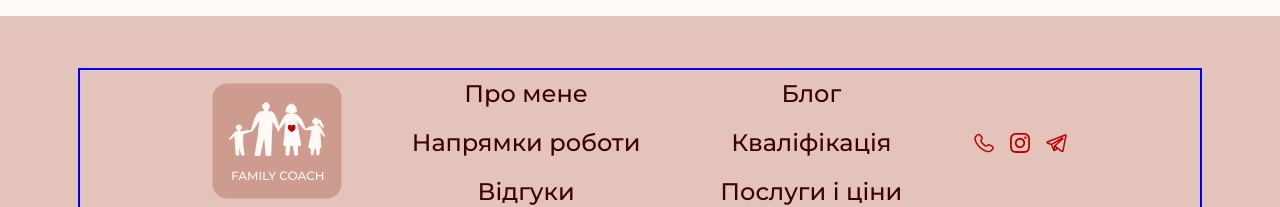
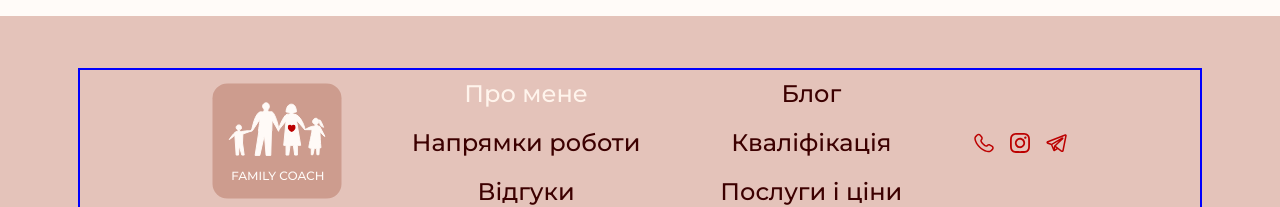
Before and after one commit to Iryna-Artymuk/family_coach_frontEnd, a React (Vite) app: page / in a window 1280 px wide. In both pictures the pointer is over the item "Про мене". Shown: the part 918-1125 px from the top of the page. Built offline with nearby package versions, Linux system fonts and the light colour scheme.

Commit message:
style(footer): add hover to footer nav link

```diff
--- a/src/assets/scss/_variables.scss
+++ b/src/assets/scss/_variables.scss
@@ -1,5 +1,6 @@
 $textColor: #101010;
 $navLinkColor: #3c0000;
+$navLinkHover: #fff4ec;
 $white: #fffbf8;
 $red: #bc0000;
 $grey: #444444;
--- a/src/components/Footer/Footer.module.scss
+++ b/src/components/Footer/Footer.module.scss
@@ -60,7 +60,11 @@ footer {
   color: $navLinkColor;
   text-align: center;
   padding: 12.5px 2px;
-
+  transition: $transition;
+  &:hover,
+  &:focus {
+    color: $navLinkHover;
+  }
   @media screen and (min-width: 1240px) {
     font-size: 24px;
     padding: 10px;
@@ -68,9 +72,12 @@ footer {
 }
 
 .active {
-
-  background: $white;
+  background: $navLinkHover;
   border-radius: 10px;
+  &:hover,
+  &:focus {
+    color: $navLinkColor;
+  }
 }
 .allRight {
   display: flex;
--- a/src/components/SocialList/SocialList.module.scss
+++ b/src/components/SocialList/SocialList.module.scss
@@ -11,6 +11,13 @@
       @extend%aligncenter;
       width: 100%;
       height: 100%;
+      transition: $transition;
+      &:hover,
+      &:focus {
+        svg path {
+          fill: $navLinkHover;
+        }
+      }
     }
   }
 }
```
